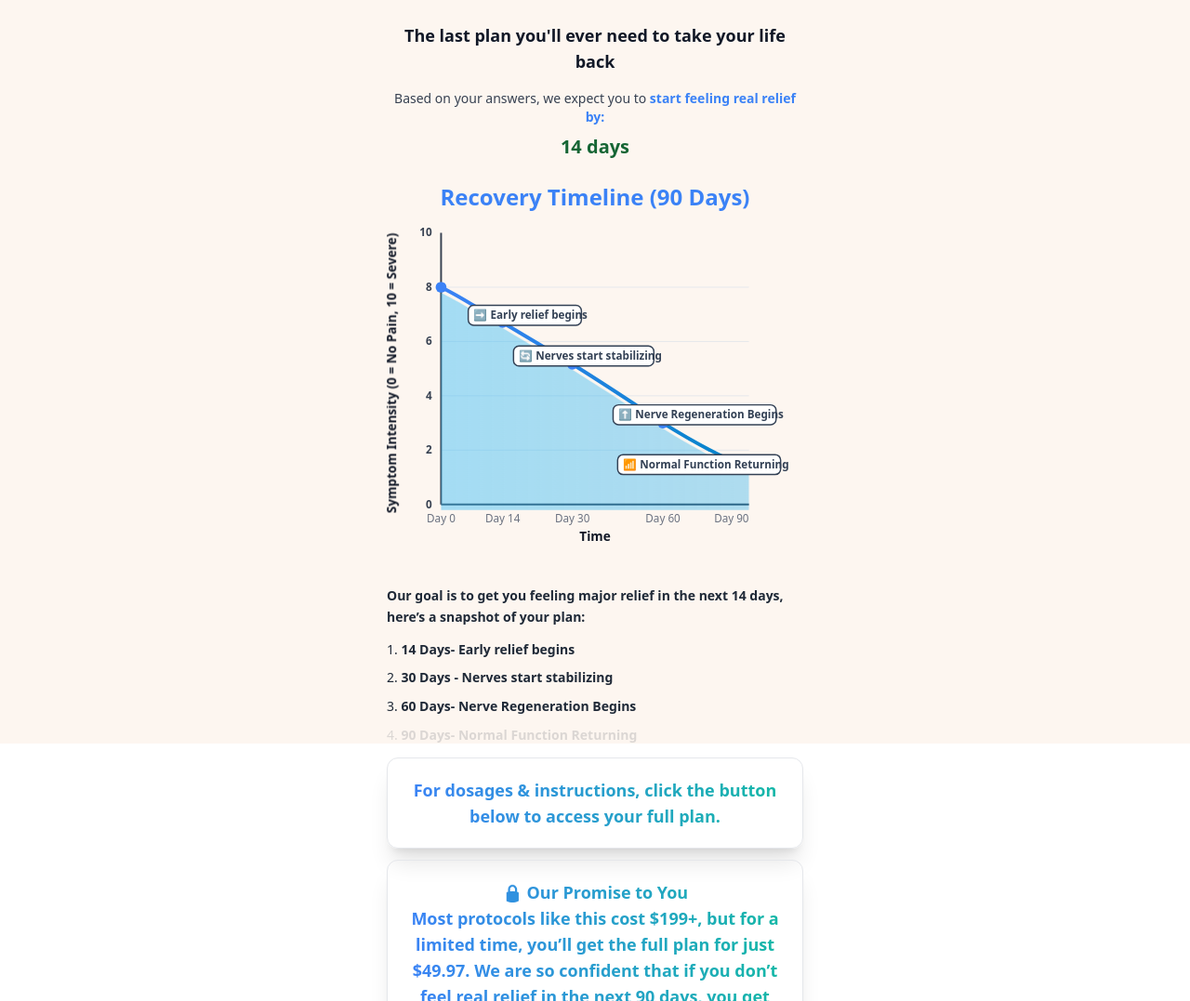
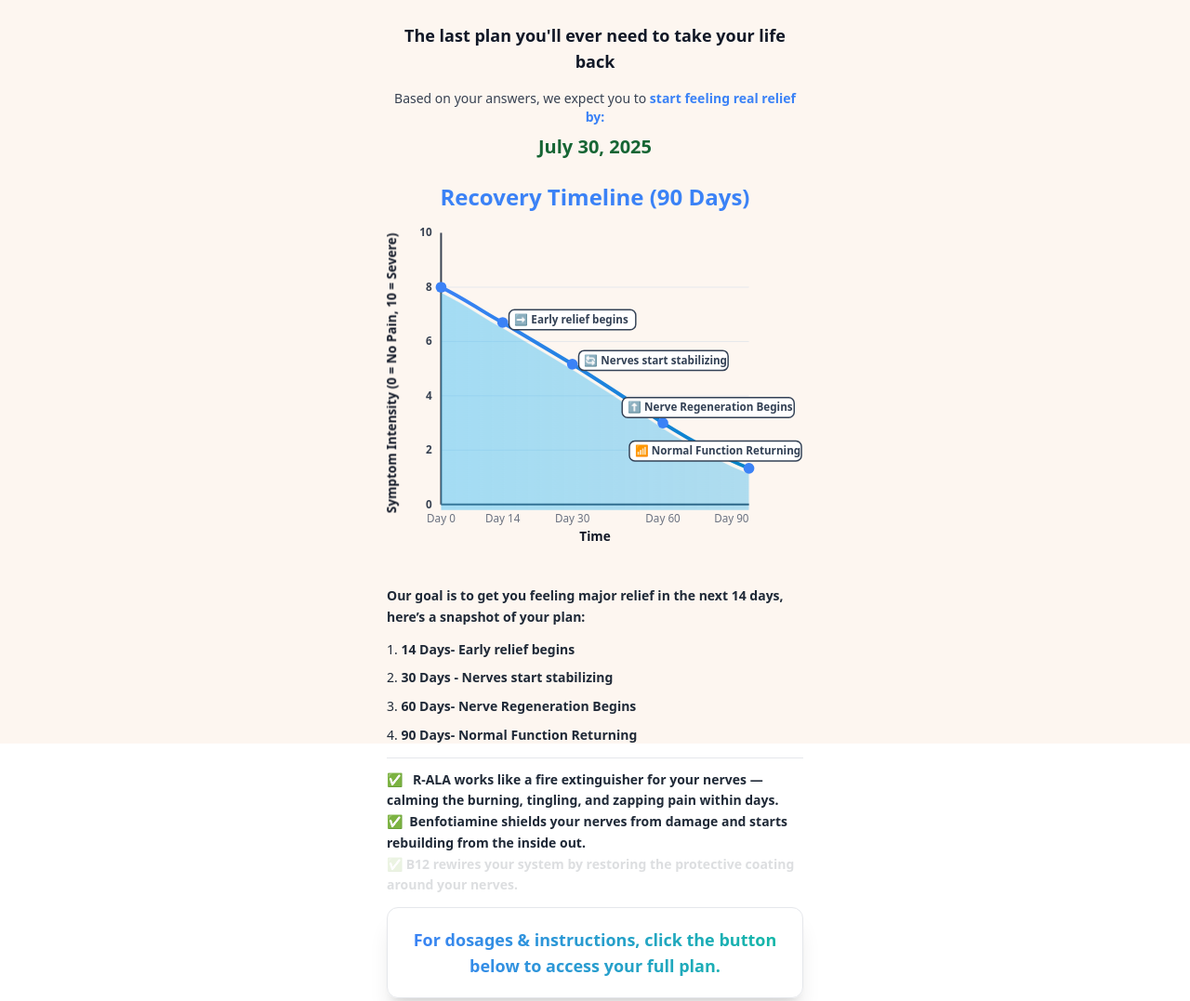
Before and after one commit to Clemchuks/graph, a plain HTML site: page index.html in a window 1280 px wide. Shown: the top 1077 px of the page at 93% size. Drawn offline with nearby package versions, Linux system fonts and the light colour scheme.

Commit message:
Update index.html

```diff
--- a/index.html
+++ b/index.html
@@ -24,7 +24,8 @@
      Based on your answers, we expect you to
  <span class="font-semibold text-[#3b82f6]">start feeling real relief by: </span>
     </p>
-    <p class="text-xl text-green-800 font-bold mb-6">14 days</p>
+    <p id="plus14" class="text-xl text-green-800 font-bold mb-6"></p>
+
 
      <h1 class="font-bold text-2xl mb-2 text-[#3b82f6]">Recovery Timeline (90 Days)</h1>
 
@@ -129,23 +130,23 @@
       .callTxt{font-size:12px;fill:#334155;font-weight:600;}
     </style>
 
-    <g transform="translate(30,80)">
-      <rect width="125" height="22" class="callBox"/>
+    <g transform="translate(75,85)">
+      <rect width="140" height="22" class="callBox"/>
       <text x="6" y="15" class="callTxt">➡️ Early relief begins</text>
     </g>
 
-    <g transform="translate(80,125)">
-      <rect width="155" height="22" class="callBox"/>
+    <g transform="translate(152,130)">
+      <rect width="165" height="22" class="callBox"/>
       <text x="6" y="15" class="callTxt">🔄 Nerves start stabilizing</text>
     </g>
 
-    <g transform="translate(190,190)">
-      <rect width="180" height="22" class="callBox"/>
+    <g transform="translate(200,182)">
+      <rect width="190" height="22" class="callBox"/>
       <text x="6" y="15" class="callTxt">⬆️ Nerve Regeneration Begins</text>
     </g>
 
-    <g transform="translate(195,245)">
-      <rect width="180" height="22" class="callBox"/>
+    <g transform="translate(208,230)">
+      <rect width="190" height="22" class="callBox"/>
       <text x="6" y="15" class="callTxt">📶 Normal Function Returning
 </text>
     </g>
@@ -161,8 +162,14 @@
         <li><strong>14 Days- Early relief begins</strong> </li>
         <li><strong>30 Days - Nerves start stabilizing </strong> </li>
         <li><strong>60 Days- Nerve Regeneration Begins</strong> </li>
-        <li class="opacity-15 select-none"><strong>90 Days-  Normal Function Returning</strong> </li>
+        <li><strong>90 Days-  Normal Function Returning</strong> </li>
       </ol>
+      <hr>
+      <ul>
+        <li>✅ &nbsp; <strong>R-ALA works like a fire extinguisher for your nerves — calming the burning, tingling, and zapping pain within days.</strong> </li>
+        <li>✅&nbsp; <strong>Benfotiamine shields your nerves from damage and starts rebuilding from the inside out.</strong> </li>
+        <li class="opacity-15 select-none">✅&nbsp;<strong>B12 rewires your system by restoring the protective coating around your nerves.</strong> </li>
+      </ul>
     <div class="mt-6 text-center p-5 rounded-xl  shadow-xl border border-gray-200">
   <p class="text-lg font-extrabold text-transparent bg-clip-text bg-gradient-to-r from-[#3b82f6] to-[#14b8a6] animate-glowCustom">
   For dosages & instructions,  click the button below to access your full plan.
@@ -172,7 +179,7 @@
 <div class="mt-6 text-center p-5 rounded-xl  shadow-xl border border-gray-200">
   <p class="text-lg font-bold text-transparent bg-clip-text bg-gradient-to-r from-[#3b82f6] to-[#14b8a6] animate-glowCustom">
     <strong>🔒 Our Promise to You</strong><br>
-Most protocols like this cost $199+, but for a limited time, you’ll get the full plan for just $49.97.
+Most protocols like this cost $199+, but for a limited time, you’ll get the full plan for just $49.97.<br>
 We are so confident that if you don’t feel real relief in the next 90 days, you get your money back!
 You have nothing to lose, and life without neuropathy to gain!
 
@@ -187,11 +194,20 @@ You have nothing to lose, and life without neuropathy to gain!
 </div>
 </div>
 <script>
-  const futureDate = new Date();
-  futureDate.setDate(futureDate.getDate() + 30);
-  document.getElementById("dynamic-date").textContent = futureDate.toLocaleDateString('en-US', {
-    year: 'numeric', month: 'short', day: 'numeric'
-  });
+  (() => {
+  /* 14-days-ahead stamp */
+  const el = document.getElementById('plus14');
+  if (el) {
+    const date = new Date();
+    date.setDate(date.getDate() + 14);  // jump forward two weeks
+
+    el.textContent = date.toLocaleDateString('en-US', {
+      month: 'long',   // ➜ “July”
+      day:   'numeric',// ➜ “30”
+      year:  'numeric' // ➜ “2025”  (auto-updates each year)
+    });
+  }
+})();
 
   const path = document.getElementById("graph-line");
   const dash = path.getTotalLength();
```
